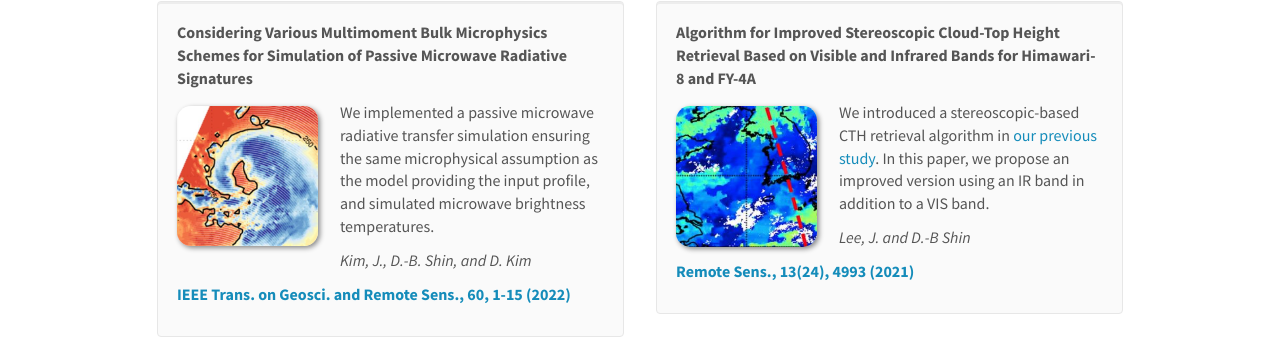
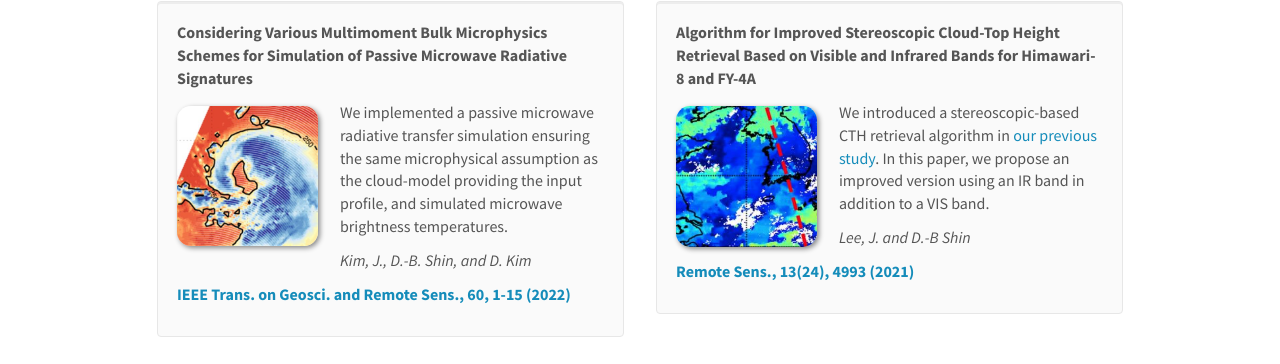
Before and after one commit to roo2003/roo2003.github.io, a Jekyll site: the page built from _pages/publications.md, in a window 1280 px wide and 900 px high. Shown: the part 240-604 px from the top of the window. Built offline with Jekyll 4.4.1, drawn with Linux system fonts in a browser that asks for light colours; nearby versions of some CDN libraries.

Commit message:
Update publist.yml

```diff
--- a/_data/publist.yml
+++ b/_data/publist.yml
@@ -1,6 +1,6 @@
 - title: "Considering Various Multimoment Bulk Microphysics Schemes for Simulation of Passive Microwave Radiative Signatures"
   image: Pub_RTM.JPG
-  description: "We implemented a passive microwave radiative transfer simulation ensuring the same microphysical assumption as the model providing the input profile, and simulated microwave brightness temperatures."
+  description: "We implemented a passive microwave radiative transfer simulation ensuring the same microphysical assumption as the cloud-model providing the input profile, and simulated microwave brightness temperatures."
   authors: Kim, J., D.-B. Shin, and D. Kim
   link:
     url: https://doi.org/10.1109/TGRS.2022.3148404
```
